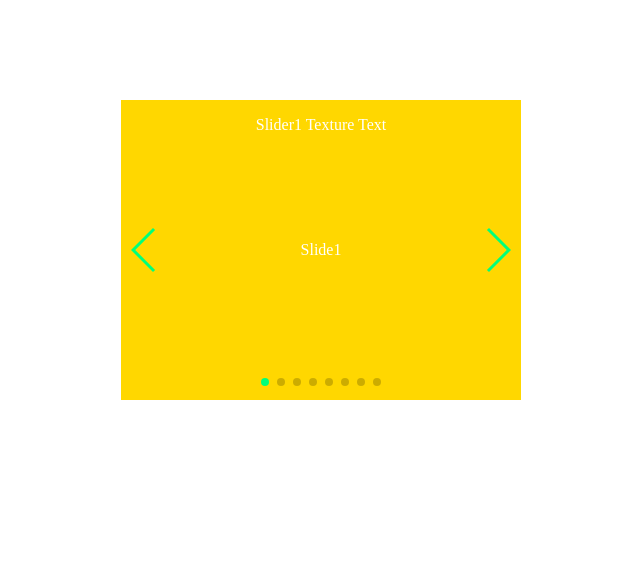
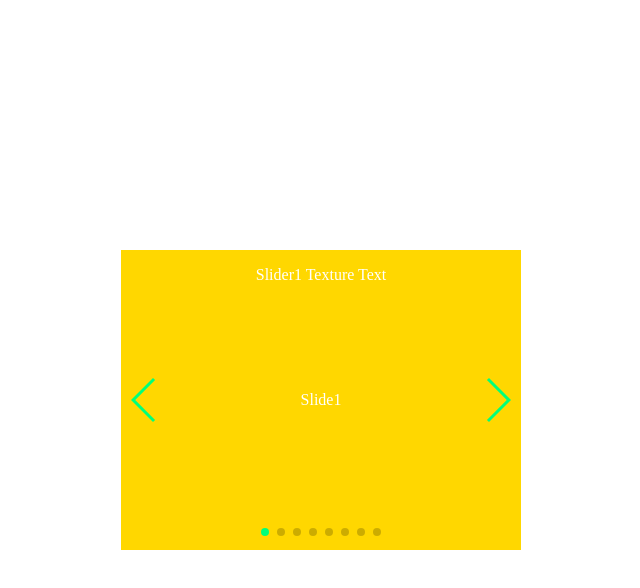
Before and after one commit to 112KA/xslider, a website built with webpack: page samples/base/index.html in a window 1280 px wide. Shown: the whole page, without its empty margins (319-959 px from the left). Built offline with Linux system fonts and the light colour scheme.

Commit message:
[update] base sample

```diff
--- a/package.json
+++ b/package.json
@@ -1,6 +1,6 @@
 {
   "name": "xslider",
-  "version": "1.0.2",
+  "version": "1.0.3",
   "main": "dist/xslider.min.js",
   "repository": "https://github.com/112KA/xslider.git",
   "author": "112KA",
--- a/samples/base/index.html
+++ b/samples/base/index.html
@@ -13,11 +13,18 @@
         body {
             margin: 0; padding: 0;
         }
-        .container {
-            width: 400px; height: 300px;
+        main {
+            display: flex;
+            justify-content: center;
+            align-items: center;
+            height: 100vh;
+        }
+
+        .xslider {
+            width: 90%; height: 300px;
+            max-width: 400px;
             color: white;
             background: #ffd700;
-            margin: 100px auto 0;
         }
         .xslider-view .xslider-layer-gl {
             text-align: center;
@@ -29,7 +36,8 @@
 </head>
 
 <body>
-    <div class="container">
+    <main>
+
         <div class="xslider">
             <div class="xslider-view">
                 <div class="xslider-slide">
@@ -69,7 +77,8 @@
             <div class="xslider-prev"></div>
             <div class="xslider-next"></div>
         </div>
-    </div>
+
+    </main>
 
     <!-- <script src="../../dist/xslider.min.js"></script> -->
     <script src="../../dist/xslider.js"></script>
```
Also changed, not shown: dist/xslider.js, 1 other file.
